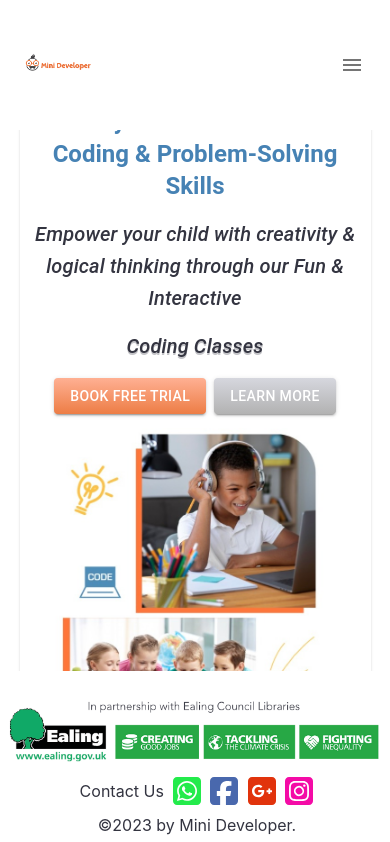
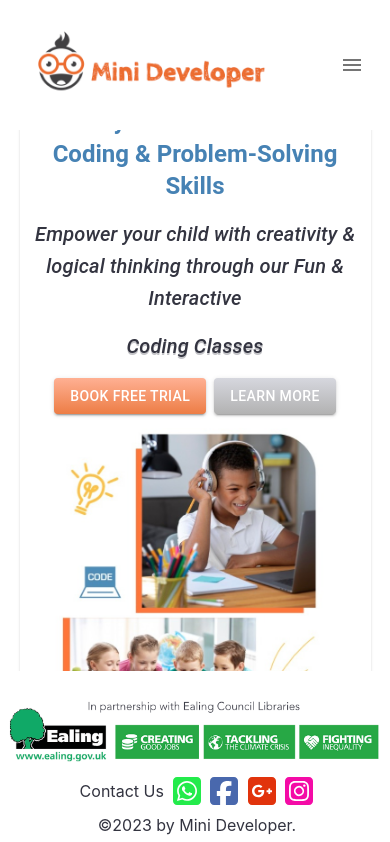
Before and after one commit to hebaarafat159/mini-developer-client, a React (Create React App) app: page / in a window 390 px wide. Shown: the top 842 px of the page. Built offline with nearby package versions, Linux system fonts and the light colour scheme.

Commit message:
Header change logo size in mobile view

```diff
--- a/src/App.css
+++ b/src/App.css
@@ -9,13 +9,15 @@
 }
 
 .App-logo {
-  height: 40vmin;
+  width: 40vmin;
   pointer-events: none;
 }
 
-@media (prefers-reduced-motion: no-preference) {
+@media screen and (max-width: 400px) {
   .App-logo {
-    animation: App-logo-spin infinite 20s linear;
+    width: 70vmin;
+    pointer-events: none;
+    /* animation: App-logo-spin infinite 20s linear; */
   }
 
   .Footer {
@@ -30,21 +32,6 @@
     width: 100vw;
     padding: .5vmin;
     /* z-index: 1000; */
-  }
-
-  .logo {
-    width: 20vw;
-    height: auto;
-  }
-}
-
-@keyframes App-logo-spin {
-  from {
-    transform: rotate(0deg);
-  }
-
-  to {
-    transform: rotate(360deg);
   }
 }
 
@@ -86,11 +73,6 @@
 
 .icon {
   width: 5vw;
-  height: auto;
-}
-
-.logo {
-  width: 20vw;
   height: auto;
 }
 
--- a/src/components/HeaderComponent.js
+++ b/src/components/HeaderComponent.js
@@ -96,7 +96,7 @@ export default function HeaderComponent() {
                 <Box sx={{ display: 'flex', flexDirection: 'row', alignItems: 'center', paddingLeft: '5vmin' }}>
                     <Link key={pages[0].position}
                         href={pages[0].link} >
-                        <img src={image} className={'logo'} loading="lazy" alt="" />
+                        <img src={image} className={'App-logo'} loading="lazy" alt="" />
                     </Link>
                 </Box>
                 <Box sx={{ display: 'flex', flexDirection: 'row', alignItems: 'center', paddingRight: '5vmin' }}>
```
